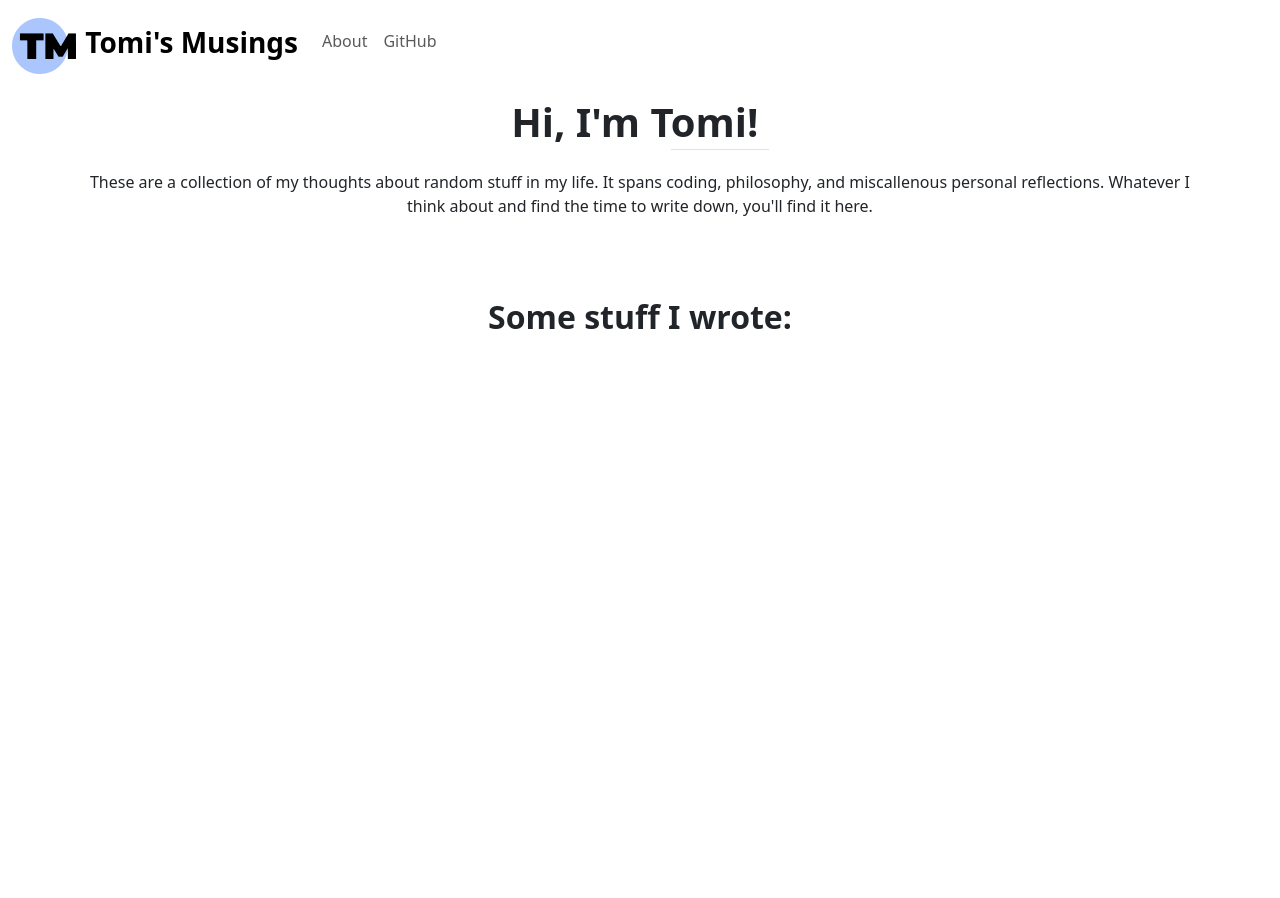
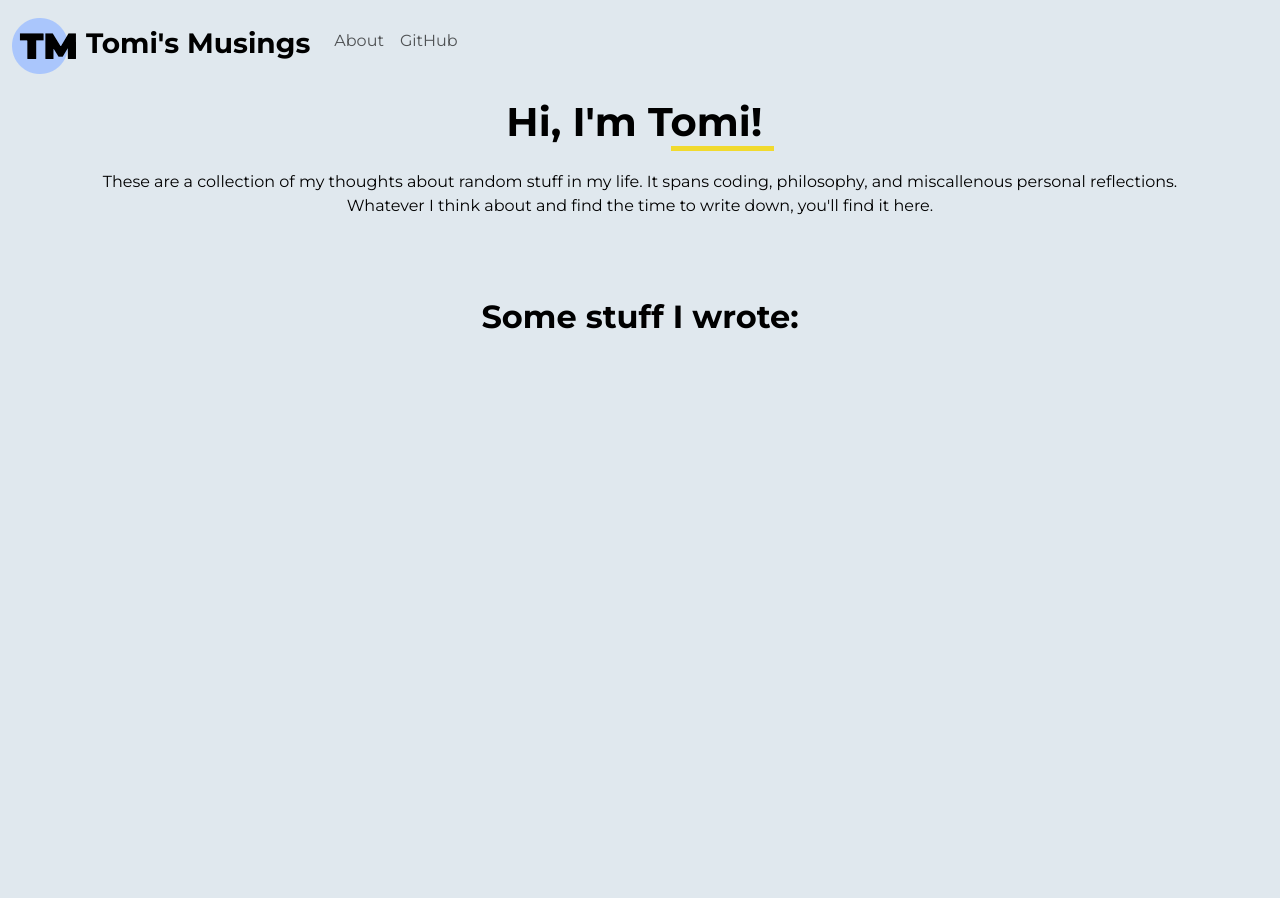
Before and after one commit to tominekan/musingsv2, a Django app: page / in a window 1280 px wide. Run offline with Django 5.2, Linux system fonts and the light colour scheme; data that the repository does not hold is empty; style sheets or scripts are compiled from the project's sources; some libraries are stand-ins or nearby versions.

Commit message:
Finally got the custom scss to work lmao

```diff
--- a/blog/static/custom_bootstrap/scss/custom.scss
+++ b/blog/static/custom_bootstrap/scss/custom.scss
@@ -1,7 +1,47 @@
 // Here im importing all of bootstrap, not going to lie
 // However, I'll note that if the blog project ever gets bigger (in terms of UI)
 // it might be more efficient to import specific modules
-@import "../node_modules/bootstrap/scss/bootstrap.scss";
+@import "../node_modules/bootstrap/scss/functions";
 
 $body-bg: #E0E8EE;
 $body-color: #000000;
+$font-family-sans-serif:
+"Montserrat",
+system-ui,
+// Safari for macOS and iOS (San Francisco)
+-apple-system,
+// Windows
+"Segoe UI",
+// Android
+Roboto,
+// older macOS and iOS
+"Helvetica Neue",
+// Linux
+"Noto Sans",
+"Liberation Sans",
+// Basic web fallback
+Arial,
+// Sans serif fallback
+sans-serif,
+// Emoji fonts
+"Apple Color Emoji", "Segoe UI Emoji", "Segoe UI Symbol", "Noto Color Emoji" !default;
+
+
+@import "../node_modules/bootstrap/scss/bootstrap.scss";
+
+
+// This is for the yellow underline effect that emphasizes some text
+.punchy {
+    border-bottom: 5px solid #F1DA2E;
+}
+
+.article-title {
+    text-decoration: none;
+}
+
+hr {
+    border: 5px solid #000000 !important;
+    color: black;
+    background-color: black;
+    border-radius: 4px;
+}
--- a/blog/templates/base.html
+++ b/blog/templates/base.html
@@ -10,11 +10,6 @@
     <link rel="preconnect" href="https://fonts.googleapis.com">
     <link rel="preconnect" href="https://fonts.gstatic.com" crossorigin>
     <link href="https://fonts.googleapis.com/css2?family=Montserrat:ital,wght@0,100..900;1,100..900&display=swap" rel="stylesheet">
-
-    <!-- WILL NEED TO REMOVE THIS LATER, AND INSTEAD USE OUR CREATED VERSION -->
-    <!-- ADD BOOTSRAP CDN (FIRST JS) -->
-    <!-- <script src="https://cdn.jsdelivr.net/npm/@popperjs/core@2.11.8/dist/umd/popper.min.js" integrity="sha384-I7E8VVD/ismYTF4hNIPjVp/Zjvgyol6VFvRkX/vR+Vc4jQkC+hVqc2pM8ODewa9r" crossorigin="anonymous"></script>
-    <script src="{% static 'bootstrap/js/bootstrap.bundle.min.js' %}"></script> -->
 
     <!-- ADD CUSTOM BOOTSTRAP CSS -->
     <link href="{% static 'custom_bootstrap/css/custom.css' %}" rel="stylesheet">
--- a/blog/templates/home.html
+++ b/blog/templates/home.html
@@ -5,8 +5,8 @@
 {% block content %}
 <div style="min-height: 100vh;">
     <div class="container-lg flex-column text-center">
-        <h1 class="fw-bold mb-4 mt-2 mt-sm-auto">Hi, I'm T<span class="border-bottom">omi!&nbsp;</span></h1>
-        <p>
+        <h1 class="fw-bold mb-4 mt-2 mt-sm-auto">Hi, I'm T<span class="punchy">omi!&nbsp;</span></h1>
+        <p id="test1">
             These are a collection of my thoughts about random stuff in my life.
             It spans coding, philosophy, and miscallenous personal reflections.
             Whatever I think about and find the time to write down, you'll find it here.
@@ -30,7 +30,7 @@
                 </div>
 
                 <div class="col-sm text-center align-items justify-content-center pt-4 pt-sm-auto">
-                    <span class="fw-bold fs-4"><a href="/{{ article.articleID }}" class="link-dark">{{ article.title }}</a></span>
+                    <span class="fw-bold fs-4"><a href="/{{ article.articleID }}" class="link-dark article-title">{{ article.title }}</a></span>
                     <p class="mt-3">{{ article.summary }}</p>
                 </div>
             </div>
```
Also changed, not shown: blog/static/blog/custom.css (deleted, +0 -7 lines).
